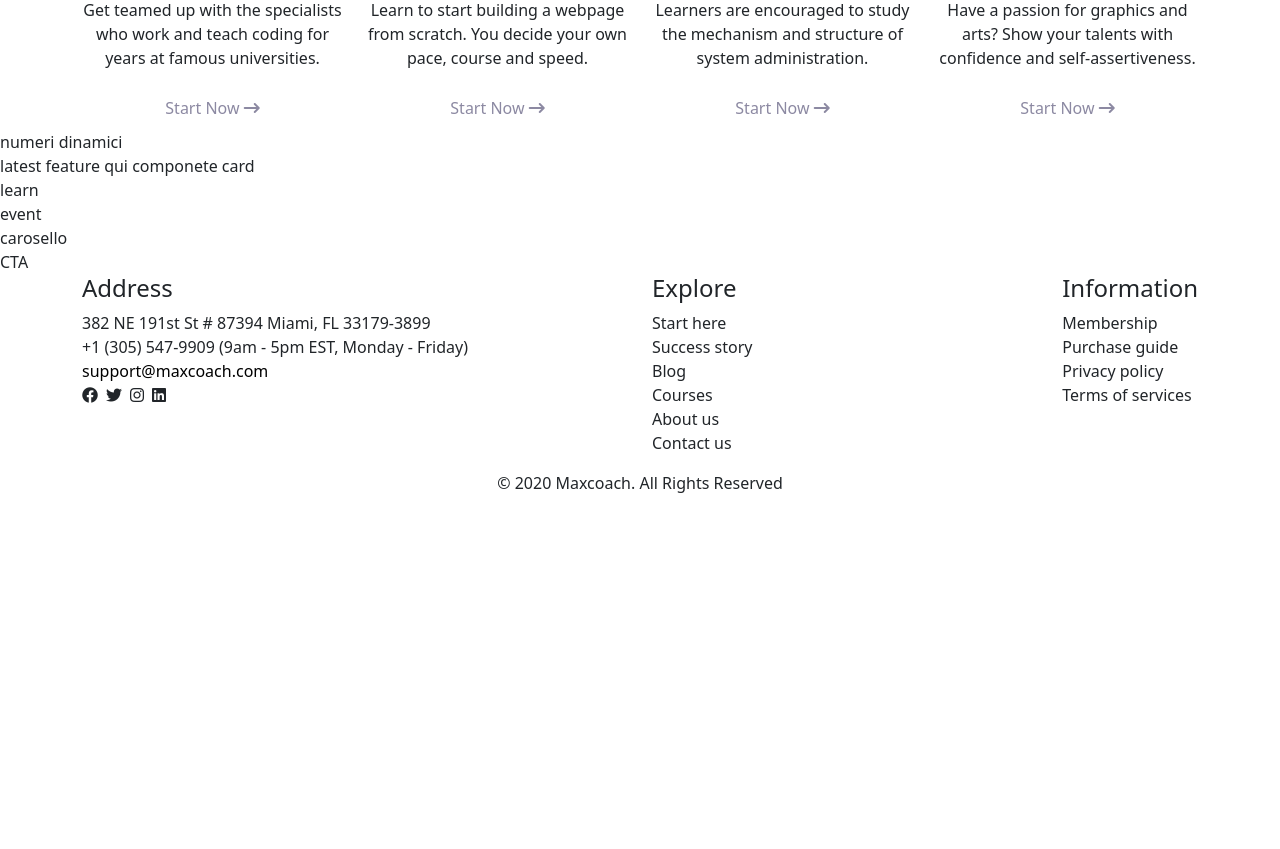
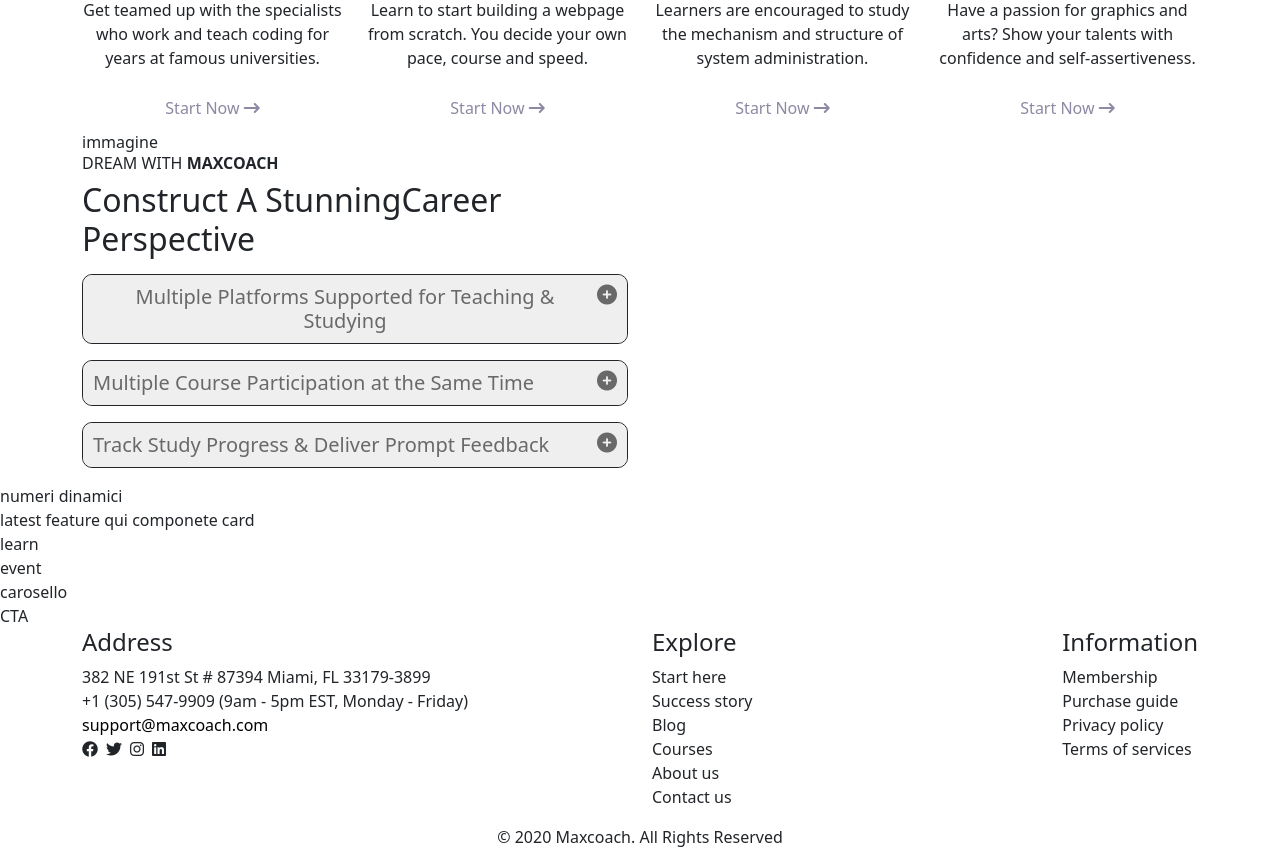
Before and after one commit to SimoneNegrisoli/proj-html-vuejs, a Vue app: page / in a window 1280 px wide. Shown: the part 1080-1929 px from the top of the page. Before the commit the page ends 1575 px from the top, so only its background shows below. Built offline with nearby package versions, Linux system fonts and the light colour scheme.

Commit message:
section2 accordium

```diff
--- /dev/null
+++ b/src/components/AccordComp.vue
@@ -0,0 +1,80 @@
+<template>
+    <div v-for="(el, index) in accordiumData" class="my-acc-container my-3 " @click="toggleAcc(index)">
+        <div class="my-ac">
+            <h5>
+                <button>
+                    {{ el.accTitle }} <i v-show="!el.isActive" class="fa-solid fa-circle-plus"></i> <i v-show="el.isActive"
+                        class="fa-solid fa-circle-minus"></i>
+                </button>
+            </h5>
+            <div>
+                <div v-show="el.isActive" class="mytext-acc">
+                    {{ el.accText }}
+                </div>
+            </div>
+        </div>
+
+    </div>
+</template>
+
+<script>
+import { accordiumData } from '../data/store.js';
+
+export default {
+    name: 'AccordComp',
+    data() {
+        return {
+            accordiumData
+        }
+    },
+    methods: {
+        toggleAcc(index) {
+            this.accordiumData[index].isActive = !this.accordiumData[index].isActive;
+        }
+    }
+}
+</script>
+
+<style lang="scss" scoped>
+@use '../assets/style/partials/variables.scss' as *;
+
+.my-acc-container {
+    width: 100%;
+    background-color: $mywithe;
+
+    .my-ac {
+        border: 1px solid;
+        border-radius: 10px;
+
+        h5 {
+            margin-bottom: 0;
+        }
+    }
+
+    button {
+        width: 100%;
+        color: $mygrey;
+        border: none;
+        padding: 10px;
+        display: flex;
+        justify-content: space-between;
+        border-radius: 10px;
+
+
+
+
+        &:hover {
+            background-color: $mygreen;
+            color: $mywithe;
+        }
+    }
+
+    .active {
+        display: block;
+    }
+
+    .mytext-acc {
+        padding: 15px;
+    }
+}
+</style>
--- a/src/components/MainComp.vue
+++ b/src/components/MainComp.vue
@@ -35,6 +35,20 @@
                         <CardComp :imgPath="card.url" :imgTitle="card.title" :textCard="card.text" />
                     </div>
                 </div>
+                <div class="row">
+                    <div class="col-12 col-md-6">
+                        <div>
+                            immagine
+                        </div>
+                        <div>
+                            <div class="col-12 ">
+                                <h6>DREAM WITH <strong>MAXCOACH</strong> </h6>
+                                <h2>Construct A <span>Stunning</span>Career Perspective</h2>
+                                <AccordComp />
+                            </div>
+                        </div>
+                    </div>
+                </div>
             </div>
         </section>
         <section>
@@ -61,14 +75,16 @@
 </template>
 
 <script>
-import { cardsData } from '../data/store.js'
-import CardComp from './CardComp.vue'
+import { cardsData } from '../data/store.js';
+import CardComp from './CardComp.vue';
 import MyButton from './MyButton.vue';
+import AccordComp from './AccordComp.vue'
 export default {
     name: 'MainComp',
     components: {
         CardComp,
-        MyButton
+        MyButton,
+        AccordComp
     },
     data() {
         return {
--- a/src/data/store.js
+++ b/src/data/store.js
@@ -26,8 +26,25 @@ const cardsData = [
         text: "Have a passion for graphics and arts? Show your talents with confidence and self-assertiveness.",
     }
 ]
+const accordiumData = [
+    {
+        accTitle: 'Multiple Platforms Supported for Teaching & Studying',
+        accText: 'MaxCoach supports the act of teaching and learning on multiple platforms like online or offline via material downloads. We know things aren’t supposed to be devoured in a short time, you can always access our knowledge base from any device. ',
+        isActive: false
+    },
+    {
+        accTitle: 'Multiple Course Participation at the Same Time',
+        accText: 'Study for a number of courses at the same time is possible as long as you can afford the fee and time for completing them in the proper time. Learn at your own desired timeline and timetable. Maximum up to 5 course at a time for a learner at MaxCoach. ',
+        isActive: false
+    },
+    {
+        accTitle: 'Track Study Progress & Deliver Prompt Feedback',
+        accText: 'It’s not just a normal thing to be able to build such a solid online educational system like MaxCoach where your progress is easily tracked and feedback is properly delivered. We promise to keep improving our system for better stability and flexibility. ',
+        isActive: false
+    }
+]
 
-export { navData, exploreData, informationData, cardsData };
+export { navData, exploreData, informationData, cardsData, accordiumData };
 
 
 
```
